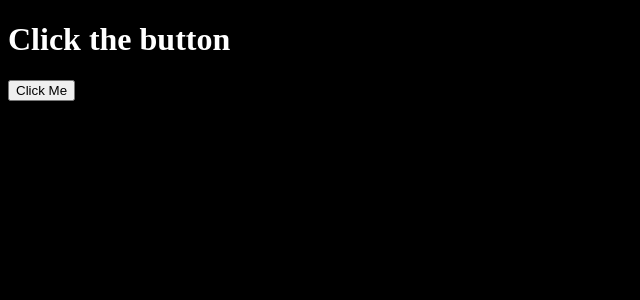
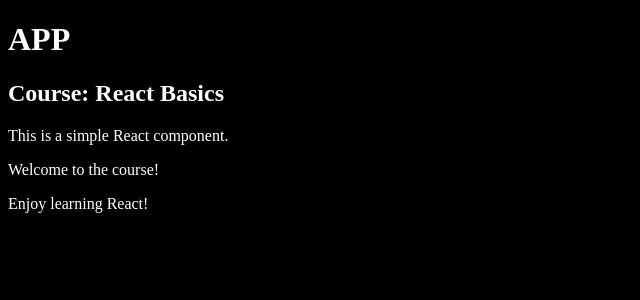
Before and after one commit to gouravgithub7710/web-dev-start-to-end, a React (Vite) app in the folder React_Chapter/: page / in a window 1280 px wide. Shown: the top 300 px of the page, without its empty margins (0-640 px from the left). Built offline with nearby package versions, Linux system fonts and the light colour scheme.

Commit message:
Components

```diff
--- a/React_Chapter/src/App.jsx
+++ b/React_Chapter/src/App.jsx
@@ -53,18 +53,38 @@
 // export default App
 
 //use onclick to handle button click
+// import React from 'react'
+
+// const App = () => {
+//   const handleClick = () => {
+//     console.log("Button clicked");
+//   }
+//   return (
+
+//     <div>
+//       <h1>Click the button</h1>
+//       <button onClick={handleClick}>Click Me</button>
+//     </div>
+//   )
+// }
+// export default App
+
+//rafe for react components
+//const implement up side of the return statement
 import React from 'react'
 
 const App = () => {
-  const handleClick = () => {
-    console.log("Button clicked");
-  }
+  const course = "React Basics";
   return (
+    <div>
+    <h1>APP</h1>
 
-    <div>
-      <h1>Click the button</h1>
-      <button onClick={handleClick}>Click Me</button>
+    <h2>Course: {course}</h2>
+    <p>This is a simple React component.</p>
+    <p>Welcome to the course!</p>
+    <p>Enjoy learning React!</p>
     </div>
   )
 }
+
 export default App
```
